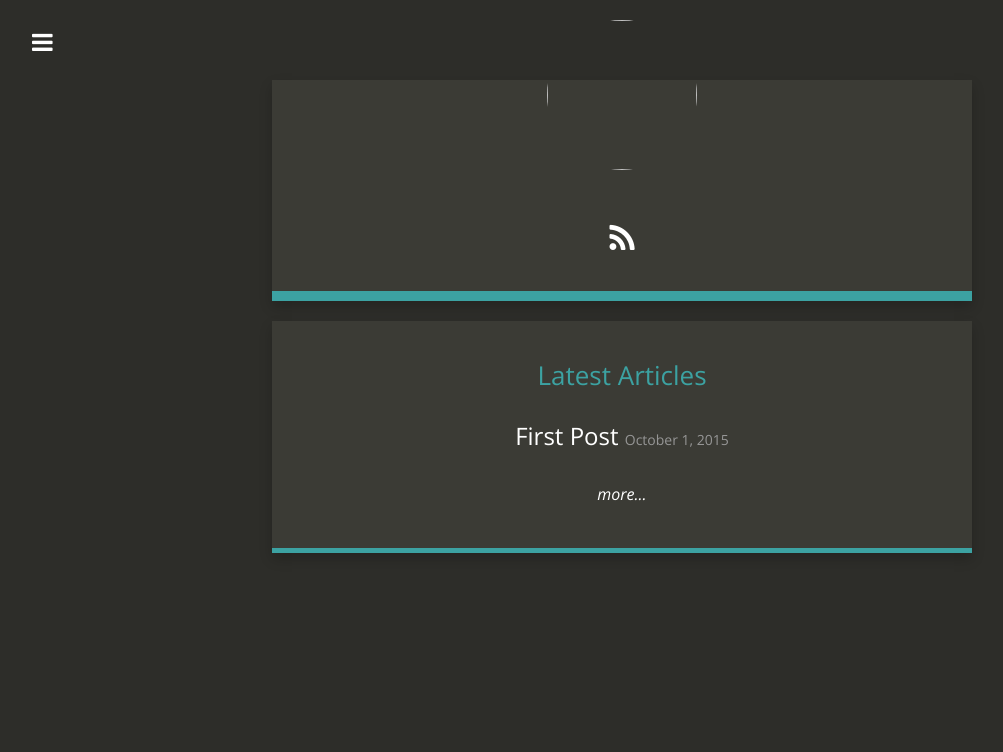
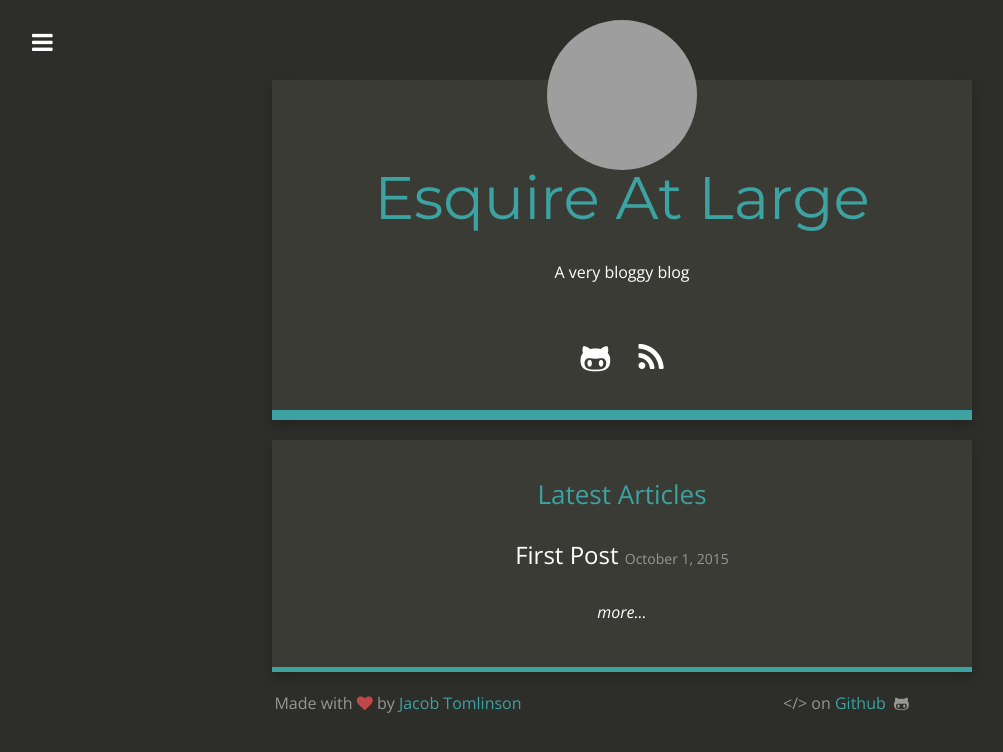
Before and after one commit to esquireatlarge/esquireatlarge.github.io, a Jekyll site: the page built from index.html, in a window 1280 px wide. Shown: the top 752 px of the page, without its empty margins (18-1021 px from the left). Built offline with Jekyll 4.4.1, drawn with Linux system fonts in a browser that asks for light colours; nearby versions of some CDN libraries; Markdown is read by kramdown in place of the engine named in the settings; grey boxes are pictures that could not be loaded.

Commit message:
Update _config.yml

```diff
--- a/_config.yml
+++ b/_config.yml
@@ -1,4 +1,31 @@
-name: Matt Sguerri
-markdown: kramdown
+# Site settings
+title: "Esquire At Large"
+email: esquireatlarge@gmail.com
+description: "The blog of the Esquire At Large"
+baseurl: ""
+url: "http://sguerri.com"
+title_description: "A very bloggy blog"
+title_image: "http://www.gravatar.com/avatar/00000000000000000000000000000000?s=500&d=mm"
+google_analytics: "UA-20365477-4"
+disqus_account:
+github_repository: https://github.com/esquireatlarge
+addthis_id: ra-513c6fa83da6ec67
+post_limit: 5
 
-permalink: /blog/:year/:month/:day/:title
+# Social usernames/URLs
+# twitter_username:
+github_username:  esquireatlarge
+#linkedin_link: http://
+#google_plus_link: http://
+#stackoverflow_link: http://
+
+# Footer
+footer_left: "Made with <i class=\"fa fa-heart\"></i> by <a href=\"https://twitter.com/_JacobTomlinson\">Jacob Tomlinson</a>"
+footer_right: "&lt;/&gt; on <a href=\"https://github.com/jacobtomlinson/carte-noire\">Github</a> &nbsp;<i class=\"fa fa-github-alt\"></i>"
+
+# Build settings
+markdown: redcarpet
+redcarpet:
+  extensions: ["no_intra_emphasis", "fenced_code_blocks", "autolink", "strikethrough", "superscript"]
+permalink: pretty
+exclude: [vendor]
```
